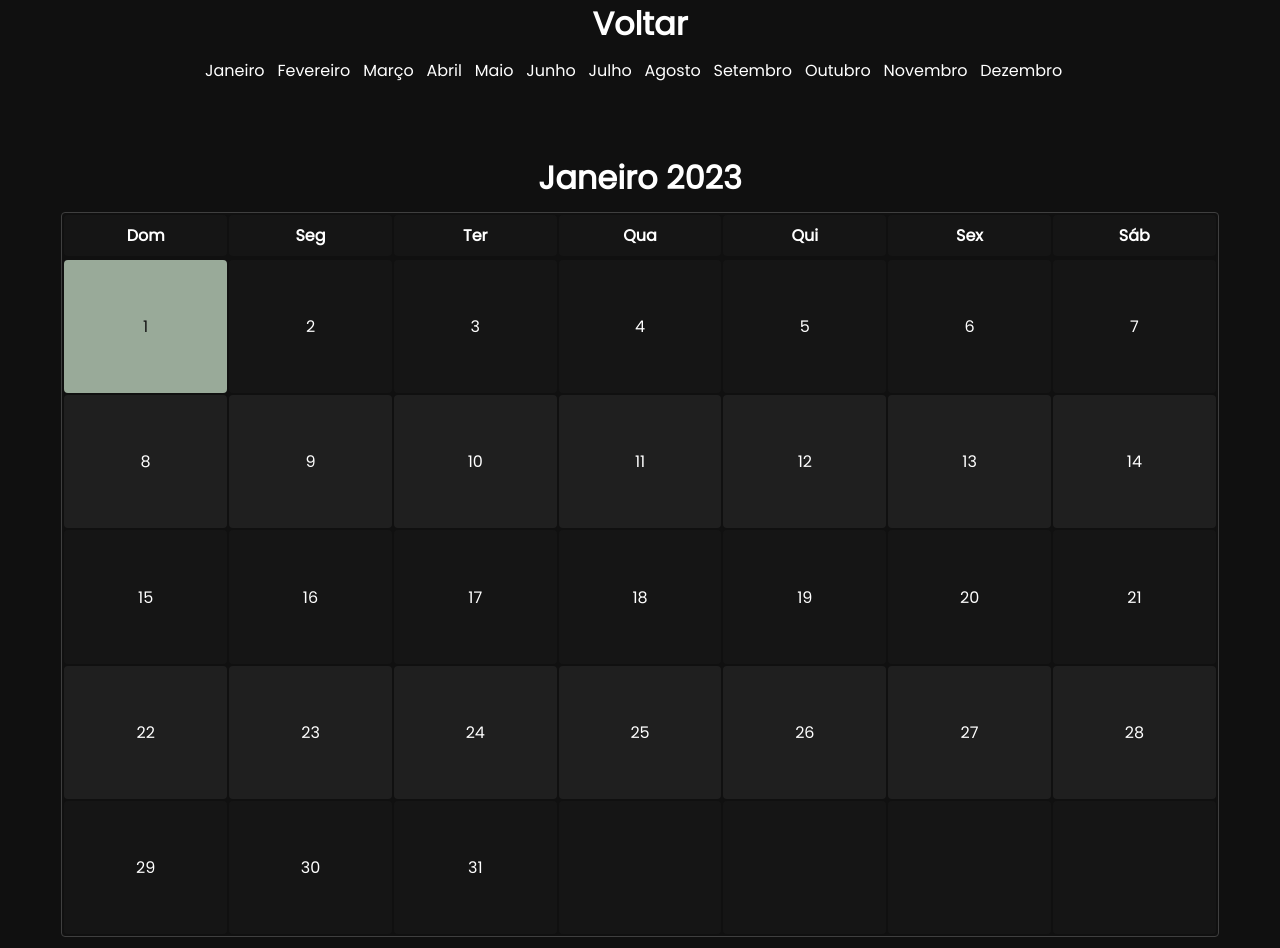
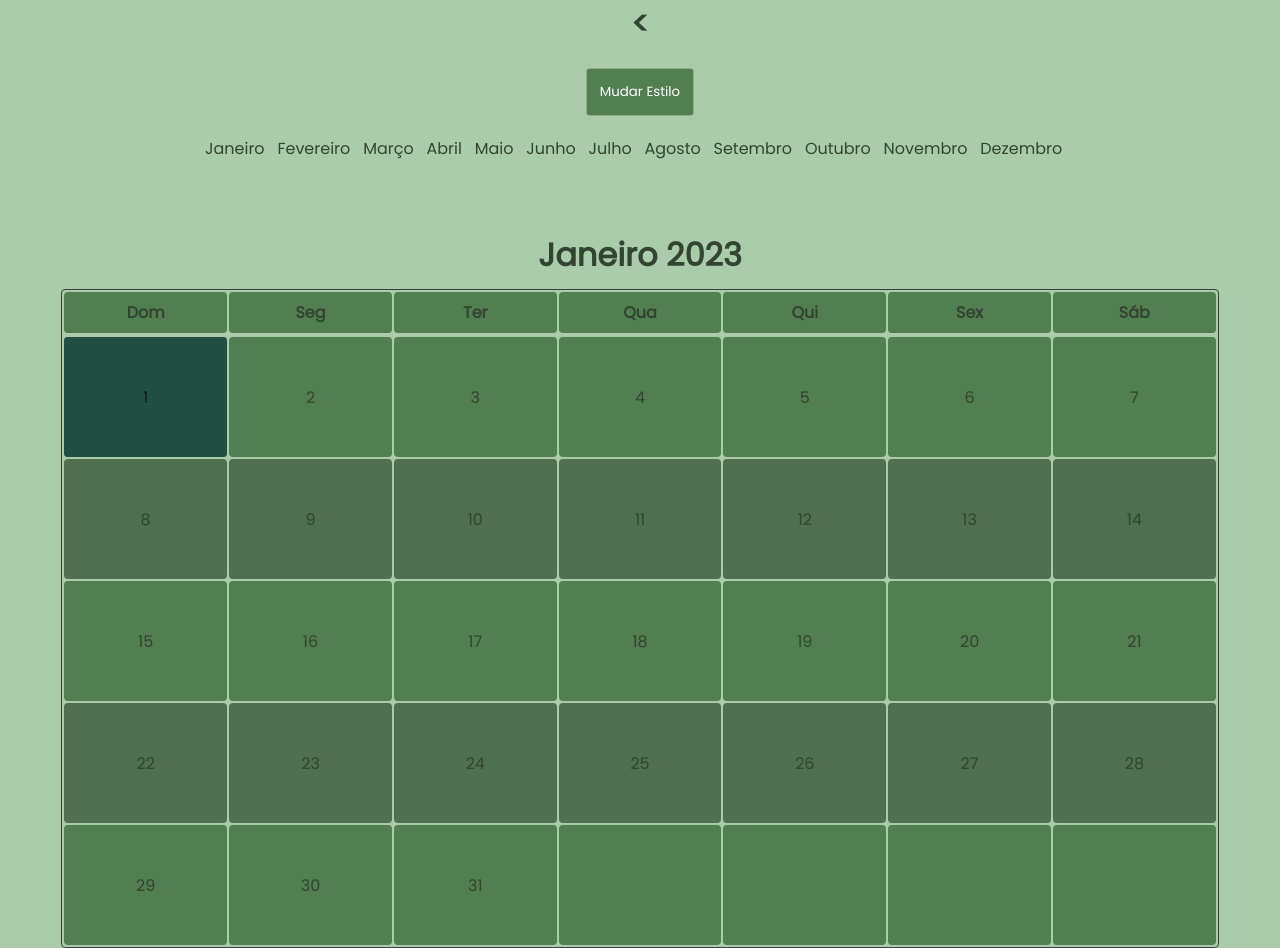
Before and after one commit to GremioRenove/GremioRenove.github.io, a plain HTML site: page calendarios/gremioCalendar.html in a window 1280 px wide. Shown: the top 948 px of the page. Drawn offline with Linux system fonts and the light colour scheme.

Commit message:
Add files via upload

```diff
--- a/calendarios/gremioCalendar.html
+++ b/calendarios/gremioCalendar.html
@@ -5,13 +5,15 @@
     <meta http-equiv="X-UA-Compatible" content="IE=edge" />
     <meta name="viewport" content="width=device-width, initial-scale=1.0" />
     <title>Calendário - Grêmio</title>
-    <link rel="stylesheet" href="style.css" />
+    <link id="stylesheet" rel="stylesheet" href="../styles/lightStyle.css" />
+    <script src="../changeStyle.js"></script>
   </head>
   <body>
     <div class="container">
       <h1>
-        <a href="index.html">Voltar <span class="flow"></span></a>
+        <a href="index.html">< <span class="flow"></span></a>
       </h1>
+      <button id="change-mode" onclick="changeMode()">Mudar Estilo</button>
       <div id="calendarContainer"></div>
       <script src="script.js"></script>
     </div>
--- a/calendarios/script.js
+++ b/calendarios/script.js
@@ -41,7 +41,12 @@ function generateCalendarHTML(month, year, holidays) {
     calendarHTML += "<td></td>";
   }
 
-  // Add cells for each day of the month
+  // Get current date
+  let today = new Date();
+  let currentDay = today.getDate();
+  let currentMonth = today.getMonth();
+  let currentYear = today.getFullYear();
+
   for (let day = 1; day <= daysInMonth; day++) {
     let date = new Date(year, month, day);
     let dayOfWeek = date.getDay();
@@ -54,6 +59,13 @@ function generateCalendarHTML(month, year, holidays) {
       } else {
         calendarHTML += `<td class="holiday" data-day="${day}">${day}</td>`;
       }
+    } else if (
+      day === currentDay &&
+      month === currentMonth &&
+      year === currentYear
+    ) {
+      // Add class to the td element for today
+      calendarHTML += `<td id="todayCell">${day}</td>`;
     } else {
       calendarHTML += `<td>${day}</td>`;
     }
--- /dev/null
+++ b/changeStyle.js
@@ -0,0 +1,23 @@
+// Check cookie value on page load
+let stylesheet = document.querySelector("#stylesheet");
+if (document.cookie.includes("mode=dark")) {
+  stylesheet.setAttribute("href", "../styles/darkStyle.css");
+}
+if (document.cookie.includes("mode=light")) {
+  stylesheet.setAttribute("href", "../styles/lightStyle.css");
+}
+function changeMode() {
+  if (stylesheet.getAttribute("href") === "styles/lightStyle.css") {
+    document.cookie = "mode=dark";
+    stylesheet.setAttribute("href", "styles/darkStyle.css");
+  } else if (stylesheet.getAttribute("href") === "../styles/lightStyle.css") {
+    document.cookie = "mode=dark";
+    stylesheet.setAttribute("href", "../styles/darkStyle.css");
+  } else if (stylesheet.getAttribute("href") === "../styles/darkStyle.css") {
+    document.cookie = "mode=light";
+    stylesheet.setAttribute("href", "../styles/lightStyle.css");
+  } else {
+    document.cookie = "mode=light";
+    stylesheet.setAttribute("href", "styles/lightStyle.css");
+  }
+}
--- /dev/null
+++ b/styles/darkStyle.css
@@ -0,0 +1,184 @@
+@import url("https://fonts.googleapis.com/css2?family=Poppins&display=swap");
+
+* {
+  margin: 0 auto;
+  padding: 0;
+  color: white;
+  font-family: "Poppins";
+  border-radius: 0.5vh;
+  list-style: none;
+  text-decoration: none;
+  text-align: center;
+  box-sizing: border-box;
+}
+
+a,
+ul,
+td,
+th,
+button {
+  transition: all 0.5s ease-in;
+}
+ul {
+  font-size: 2.5em;
+}
+
+a {
+  display: inline-block;
+}
+
+a:hover {
+  color: #595;
+}
+
+a:hover .flow {
+  width: 100%;
+  opacity: 1;
+
+  border: 2px solid #595;
+}
+
+.flow {
+  margin-top: -10px;
+  margin-bottom: 2vh;
+  display: block;
+  width: 0;
+  opacity: 0;
+  text-align: center;
+  border: 2px solid white;
+  transition: all 0.5s ease-in-out;
+}
+
+.container {
+  width: 100%;
+  height: 100%;
+  display: flex;
+  flex-direction: column;
+}
+
+.b4 {
+  font-size: 1.6em;
+}
+
+a:hover b,
+td:hover b {
+  color: #5c5;
+}
+
+canvas {
+  border: 2px solid white;
+  background-color: #050505;
+}
+
+body {
+  display: flex;
+  background-color: #101010;
+  min-height: 100vh;
+  align-items: center;
+}
+
+table {
+  border: #3f3f3f 1px solid;
+  margin: 0 auto;
+  width: calc(100vw - 20px);
+  height: calc(100vh - 100px);
+}
+
+td,
+th {
+  text-align: left;
+  padding: 8px;
+  transition: 0.3s ease all;
+  cursor: pointer;
+}
+
+tr td:hover,
+tr th:hover {
+  background-color: #5955;
+  color: white;
+}
+
+tr:nth-child(odd) {
+  background-color: #151515;
+}
+
+#calendarContainer table {
+  width: calc(92vw - 20px);
+  height: calc(92vh - 100px);
+}
+
+#calendarContainer table tbody tr th {
+  text-align: center;
+  width: 1vw;
+  height: 1vh;
+}
+
+.monthName {
+  margin: 50px 0 10px 0;
+}
+
+#calendarContainer table tbody tr td {
+  text-align: center;
+  width: calc(90vw / 7);
+
+  height: calc(90vh / 6);
+}
+
+.holiday {
+  background-color: #575;
+}
+
+tr:nth-child(even) {
+  background-color: #1f1f1f;
+}
+
+.description-card {
+  position: absolute;
+  display: none;
+  padding: 10px 5px;
+  background-color: #151515;
+  border: 2px solid #575;
+}
+
+.anchorsList {
+  font-size: 1em;
+  display: flex;
+  flex-wrap: wrap;
+}
+
+.anchorsList li a {
+  margin-right: 1vw;
+}
+.anchorsList li a .flow {
+  margin-top: 0.1vh;
+}
+
+.noFaculty {
+  background-color: #565;
+  color: #151515;
+}
+
+.noFaculty:hover {
+  background-color: #565a;
+}
+
+td#todayCell {
+  background-color: #c45;
+}
+
+#calendarContainer table tbody tr td#todayCell:hover {
+  background-color: #c455;
+}
+
+#change-mode {
+  background-color: #151515;
+  padding: 1vw;
+  cursor: pointer;
+  border: 1px solid #fff5;
+  margin: 10px auto 20px auto;
+}
+
+#change-mode:hover {
+  background-color: #575;
+  transform: scale(1.5);
+}
--- /dev/null
+++ b/styles/lightStyle.css
@@ -0,0 +1,181 @@
+@import url("https://fonts.googleapis.com/css2?family=Poppins&display=swap");
+
+* {
+  margin: 0 auto;
+  padding: 0;
+  color: #343;
+  font-family: "Poppins";
+  border-radius: 0.5vh;
+  list-style: none;
+  text-decoration: none;
+  text-align: center;
+  box-sizing: border-box;
+}
+
+a,
+ul,
+td,
+th,
+button {
+  transition: all 0.5s ease-in;
+}
+ul {
+  font-size: 2.5em;
+}
+
+a {
+  display: inline-block;
+}
+
+a:hover {
+  color: white;
+}
+
+a:hover .flow {
+  width: 100%;
+  opacity: 1;
+  background-color: white;
+
+  border: 2px solid white;
+}
+
+.flow {
+  margin-top: -10px;
+  margin-bottom: 2vh;
+  display: block;
+  width: 0;
+  opacity: 0;
+  text-align: center;
+  border: 2px solid white;
+  transition: all 0.5s ease-in-out;
+}
+
+.container {
+  width: 100%;
+  height: 100%;
+  display: flex;
+  flex-direction: column;
+}
+
+.b4 {
+  font-size: 1.6em;
+}
+
+a:hover b,
+td:hover b {
+  color: #5c5;
+}
+body {
+  display: flex;
+  background-color: #aca;
+  min-height: 100vh;
+  align-items: center;
+}
+
+table {
+  border: #3f3f3f 1px solid;
+  margin: 0 auto;
+  width: calc(100vw - 20px);
+  height: calc(100vh - 100px);
+}
+
+td,
+th {
+  text-align: left;
+  padding: 8px;
+  transition: 0.3s ease all;
+  cursor: pointer;
+}
+
+tr td:hover,
+tr th:hover {
+  background-color: #53ae56af;
+  color: white;
+}
+
+tr:nth-child(odd) {
+  background-color: #517f51;
+}
+
+#calendarContainer table {
+  width: calc(92vw - 20px);
+  height: calc(92vh - 100px);
+}
+
+#calendarContainer table tbody tr th {
+  text-align: center;
+  width: 1vw;
+  height: 1vh;
+}
+
+.monthName {
+  margin: 50px 0 10px 0;
+}
+
+#calendarContainer table tbody tr td {
+  text-align: center;
+  width: calc(90vw / 7);
+
+  height: calc(90vh / 6);
+}
+
+.holiday {
+  background-color: #336633;
+}
+
+tr:nth-child(even) {
+  background-color: #516f51;
+}
+
+.description-card {
+  position: absolute;
+  display: none;
+  padding: 10px 5px;
+  background-color: #336633;
+  border: 2px solid #151515;
+  color: white;
+}
+
+.anchorsList {
+  font-size: 1em;
+  display: flex;
+  flex-wrap: wrap;
+}
+
+.anchorsList li a {
+  margin-right: 1vw;
+}
+.anchorsList li a .flow {
+  margin-top: 0.1vh;
+}
+
+.noFaculty {
+  background-color: #224f44;
+  color: #151515;
+}
+
+.noFaculty:hover {
+  background-color: #2f4858aa;
+}
+
+td#todayCell {
+  background-color: #4ab;
+}
+
+#calendarContainer table tbody tr td#todayCell:hover {
+  background-color: #4c5a;
+}
+
+#change-mode {
+  background-color: #517f51;
+  padding: 1vw;
+  cursor: pointer;
+  border: 1px solid #fff5;
+  margin: 10px auto 20px auto;
+  color: white;
+}
+
+#change-mode:hover {
+  background-color: #575;
+  transform: scale(1.5);
+}
```
Also changed, not shown: calendarios/index.html (+3 -1 lines), index.html (+1 -1 lines).
